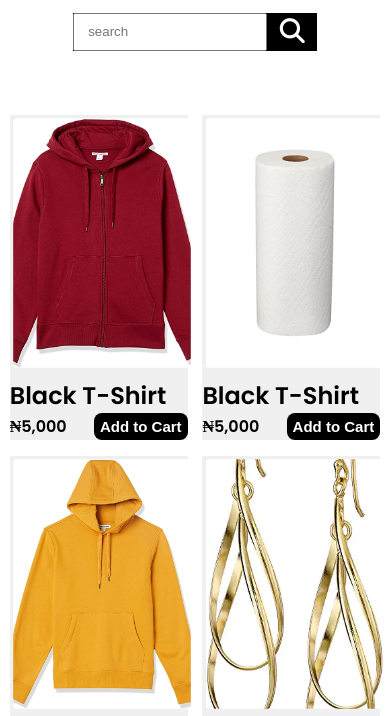
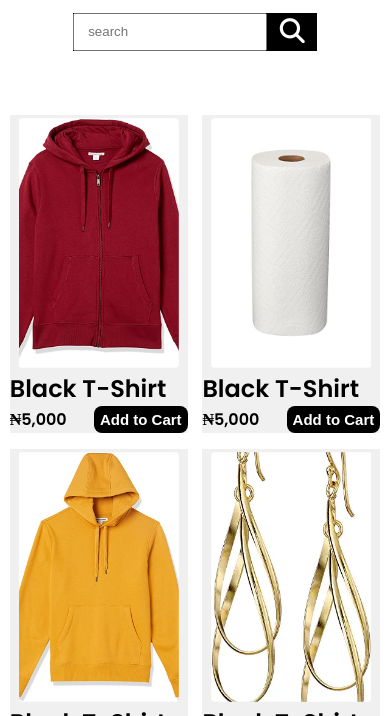
Before and after one commit to femiopebiyi/ecomm, a plain HTML site: page index.html in a window 390 px wide. Shown: the part 83-799 px from the top of the page. Drawn offline with Linux system fonts and the light colour scheme; a script that the page names is missing; a web font is replaced by a local one.

Commit message:
some changes

```diff
--- a/style.css
+++ b/style.css
@@ -130,8 +130,15 @@ header{
     .product-container{
         width: 48%;
     }
+
+        .img-contain {
+            width: 100%;
+            display: flex;
+            justify-content: center;
+        }
+
     .product-img{
-        width: 100%;
+        width: 90%;
     }
 
     .big{
```
